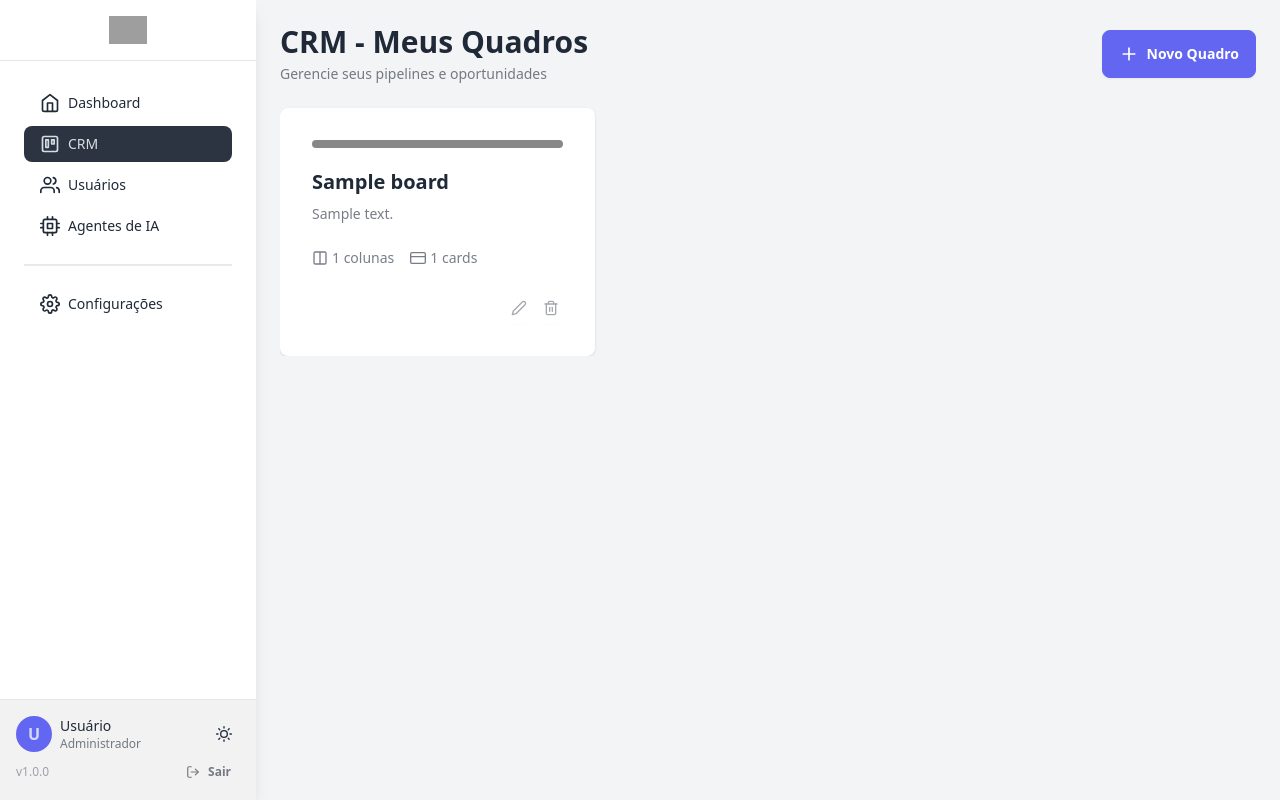
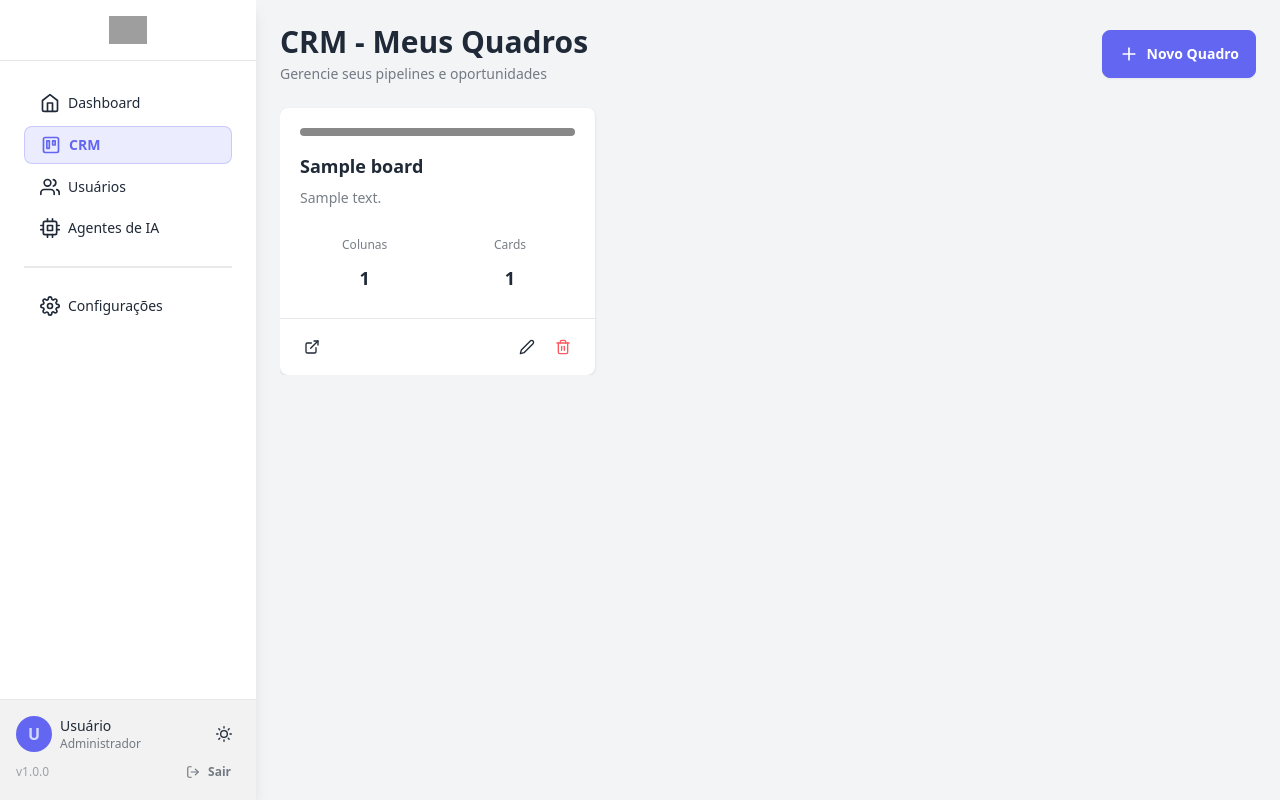
Before and after one commit to pachella/fluxo365, a PHP site: page /crm/boards in a window 1280 px wide. Run offline with PHP 8.4, Linux system fonts and the light colour scheme; the visitor is signed in with stand-in values (Sample User, id 1); data comes from the database, SQL or seed files in the repository; tables that the repository leaves empty hold one stand-in row (values such as "Sample post"); some libraries are stand-ins or nearby versions; grey boxes are pictures that could not be loaded.

Commit message:
Aplicar cores dinâmicas no menu e reformular cards do CRM
Menu lateral:
- Item ativo usa cor primária dinâmica do sistema
- Background clean (cor primária 20% + borda 40%)
- Font-weight 600 quando ativo
- Estilo similar aos badges (clean e moderno)

Cards do CRM (Quadros):
- Reformular completamente para seguir padrão dos cards de Agentes IA
- Adicionar footer com borda superior
- Botões de ação no footer (Abrir, Editar, Excluir)
- Estatísticas em grid 2 colunas
- Hover effect (translateY -4px)
- Transição suave
- Barra de cor no topo do card mantida

Melhorias:
- Consistência visual entre módulos
- Cards mais profissionais e organizados
- Ações claramente separadas no footer

```diff
--- a/core/settings_helper.php
+++ b/core/settings_helper.php
@@ -120,6 +120,20 @@ function getButtonStyles($pdo) {
     .text-primary {
         color: {$primaryColor} !important;
     }
+
+    /* Menu ativo - background clean com cor primária */
+    .menu li > a.active {
+        background-color: {$primaryColor}20 !important;
+        color: {$primaryColor} !important;
+        border: 1px solid {$primaryColor}40 !important;
+        font-weight: 600 !important;
+    }
+
+    .dark .menu li > a.active {
+        background-color: {$primaryColor}20 !important;
+        color: {$primaryColor} !important;
+        border: 1px solid {$primaryColor}40 !important;
+    }
     ";
 
     return $styles;
--- a/modules/crm/boards.php
+++ b/modules/crm/boards.php
@@ -35,6 +35,66 @@ try {
 }
 ?>
 
+<style>
+.board-card {
+    transition: all 0.3s ease;
+    display: flex;
+    flex-direction: column;
+    height: 100%;
+}
+
+.board-card:hover {
+    transform: translateY(-4px);
+    box-shadow: 0 8px 16px rgba(0, 0, 0, 0.1);
+}
+
+.board-card-body {
+    flex: 1;
+    display: flex;
+    flex-direction: column;
+    padding: 1.25rem;
+}
+
+.board-card-footer {
+    border-top: 1px solid;
+    padding: 0.75rem 1rem;
+    display: flex;
+    justify-content: space-between;
+    align-items: center;
+    margin-top: auto;
+}
+
+.dark .board-card-footer {
+    border-color: #3f3f46;
+}
+
+.board-card-footer {
+    border-color: #e5e7eb;
+}
+
+.stat-grid {
+    display: grid;
+    grid-template-columns: repeat(2, 1fr);
+    gap: 1rem;
+    margin-top: 1rem;
+}
+
+.stat-item {
+    text-align: center;
+}
+
+.stat-label {
+    font-size: 0.75rem;
+    opacity: 0.6;
+    margin-bottom: 0.25rem;
+}
+
+.stat-value {
+    font-size: 1.125rem;
+    font-weight: 700;
+}
+</style>
+
 <div class="w-full max-w-full overflow-x-hidden">
     <!-- Header -->
     <div class="flex flex-col sm:flex-row sm:justify-between sm:items-center mb-6 gap-3">
@@ -65,42 +125,44 @@ try {
         <!-- Grid de Quadros -->
         <div class="grid grid-cols-1 md:grid-cols-2 lg:grid-cols-3 gap-4">
             <?php foreach ($boards as $board): ?>
-                <div class="card bg-base-200 shadow hover:shadow-lg transition-shadow cursor-pointer"
-                     onclick="window.location.href='/dashboard?page=crm/board&id=<?= $board['id'] ?>'">
-                    <div class="card-body">
-                        <!-- Cor do quadro -->
-                        <div class="w-full h-2 rounded-full mb-3" style="background-color: <?= htmlspecialchars($board['color']) ?>"></div>
+                <div class="card bg-base-200 shadow board-card" onclick="window.location.href='/crm/board?id=<?= $board['id'] ?>'">
+                    <div class="board-card-body">
+                        <!-- Barra de cor -->
+                        <div class="w-full h-2 rounded-full mb-4" style="background-color: <?= htmlspecialchars($board['color']) ?>"></div>
 
-                        <h2 class="card-title">
+                        <h2 class="font-bold text-lg mb-2">
                             <?= htmlspecialchars($board['name']) ?>
                         </h2>
 
                         <?php if ($board['description']): ?>
-                            <p class="text-sm opacity-60 line-clamp-2">
+                            <p class="text-sm opacity-60 line-clamp-2 mb-3">
                                 <?= htmlspecialchars($board['description']) ?>
                             </p>
                         <?php endif; ?>
 
                         <!-- Estatísticas -->
-                        <div class="flex gap-4 mt-4 text-sm opacity-60">
-                            <div class="flex items-center gap-1">
-                                <i data-feather="columns" class="w-4 h-4"></i>
-                                <span><?= $board['columns_count'] ?> colunas</span>
+                        <div class="stat-grid">
+                            <div class="stat-item">
+                                <div class="stat-label">Colunas</div>
+                                <div class="stat-value"><?= $board['columns_count'] ?></div>
                             </div>
-                            <div class="flex items-center gap-1">
-                                <i data-feather="credit-card" class="w-4 h-4"></i>
-                                <span><?= $board['cards_count'] ?> cards</span>
+                            <div class="stat-item">
+                                <div class="stat-label">Cards</div>
+                                <div class="stat-value"><?= $board['cards_count'] ?></div>
+                            </div>
                         </div>
                     </div>
 
-                        <!-- Ações -->
-                        <div class="card-actions justify-end mt-4">
-                            <button onclick="event.stopPropagation(); editBoard(<?= $board['id'] ?>, '<?= htmlspecialchars($board['name'], ENT_QUOTES) ?>', '<?= htmlspecialchars($board['description'] ?? '', ENT_QUOTES) ?>', '<?= htmlspecialchars($board['color']) ?>')"
-                                    class="btn btn-action btn-sm" title="Editar">
+                    <!-- Footer com Ações -->
+                    <div class="board-card-footer">
+                        <button onclick="event.stopPropagation(); window.location.href='/crm/board?id=<?= $board['id'] ?>'" class="btn btn-ghost btn-sm btn-square" title="Abrir quadro">
+                            <i data-feather="external-link" class="w-4 h-4"></i>
+                        </button>
+                        <div class="flex gap-1">
+                            <button onclick="event.stopPropagation(); editBoard(<?= $board['id'] ?>, '<?= htmlspecialchars($board['name'], ENT_QUOTES) ?>', '<?= htmlspecialchars($board['description'] ?? '', ENT_QUOTES) ?>', '<?= htmlspecialchars($board['color']) ?>')" class="btn btn-ghost btn-sm btn-square" title="Editar">
                                 <i data-feather="edit-2" class="w-4 h-4"></i>
                             </button>
-                            <button onclick="event.stopPropagation(); deleteBoard(<?= $board['id'] ?>, '<?= htmlspecialchars($board['name'], ENT_QUOTES) ?>')"
-                                    class="btn btn-action btn-sm" title="Excluir">
+                            <button onclick="event.stopPropagation(); deleteBoard(<?= $board['id'] ?>, '<?= htmlspecialchars($board['name'], ENT_QUOTES) ?>')" class="btn btn-ghost btn-sm btn-square text-error" title="Excluir">
                                 <i data-feather="trash-2" class="w-4 h-4"></i>
                             </button>
                         </div>
@@ -270,32 +332,37 @@ async function updateBoard(data) {
 async function deleteBoard(id, name) {
     const result = await Swal.fire({
         title: 'Tem certeza?',
-        text: `Deseja excluir o quadro "${name}"? Todos os cards e colunas serão perdidos.`,
+        text: `Deseja realmente excluir o quadro "${name}"?`,
         icon: 'warning',
         showCancelButton: true,
-        confirmButtonText: 'Sim, excluir',
-        cancelButtonText: 'Cancelar',
-        confirmButtonColor: '#ef4444'
+        confirmButtonColor: '#d33',
+        cancelButtonColor: '#3085d6',
+        confirmButtonText: 'Sim, excluir!',
+        cancelButtonText: 'Cancelar'
     });
 
-    if (!result.isConfirmed) return;
+    if (result.isConfirmed) {
+        try {
+            const formData = new FormData();
+            formData.append('id', id);
 
-    try {
-        const res = await fetch(`/core/crud/delete.php?module=crm&entity=board&id=${id}`, {
-            method: 'POST'
+            const res = await fetch('/core/crud/delete.php?module=crm&entity=board', {
+                method: 'POST',
+                body: formData
             });
 
-        const response = await res.text();
+            const responseText = await res.text();
 
-        if (res.ok && response === "success") {
-            Swal.fire('Excluído!', 'Quadro excluído com sucesso', 'success').then(() => {
+            if (res.ok && responseText === "success") {
+                Swal.fire('Excluído!', 'Quadro excluído com sucesso!', 'success').then(() => {
                     window.location.reload();
                 });
             } else {
-            Swal.fire('Erro!', response || 'Erro ao excluir quadro', 'error');
+                Swal.fire('Erro!', responseText || 'Erro ao excluir quadro', 'error');
             }
         } catch (error) {
             Swal.fire('Erro!', 'Erro ao excluir quadro', 'error');
         }
     }
+}
 </script>
```
Lines whose indentation alone changed are shown as unchanged.
